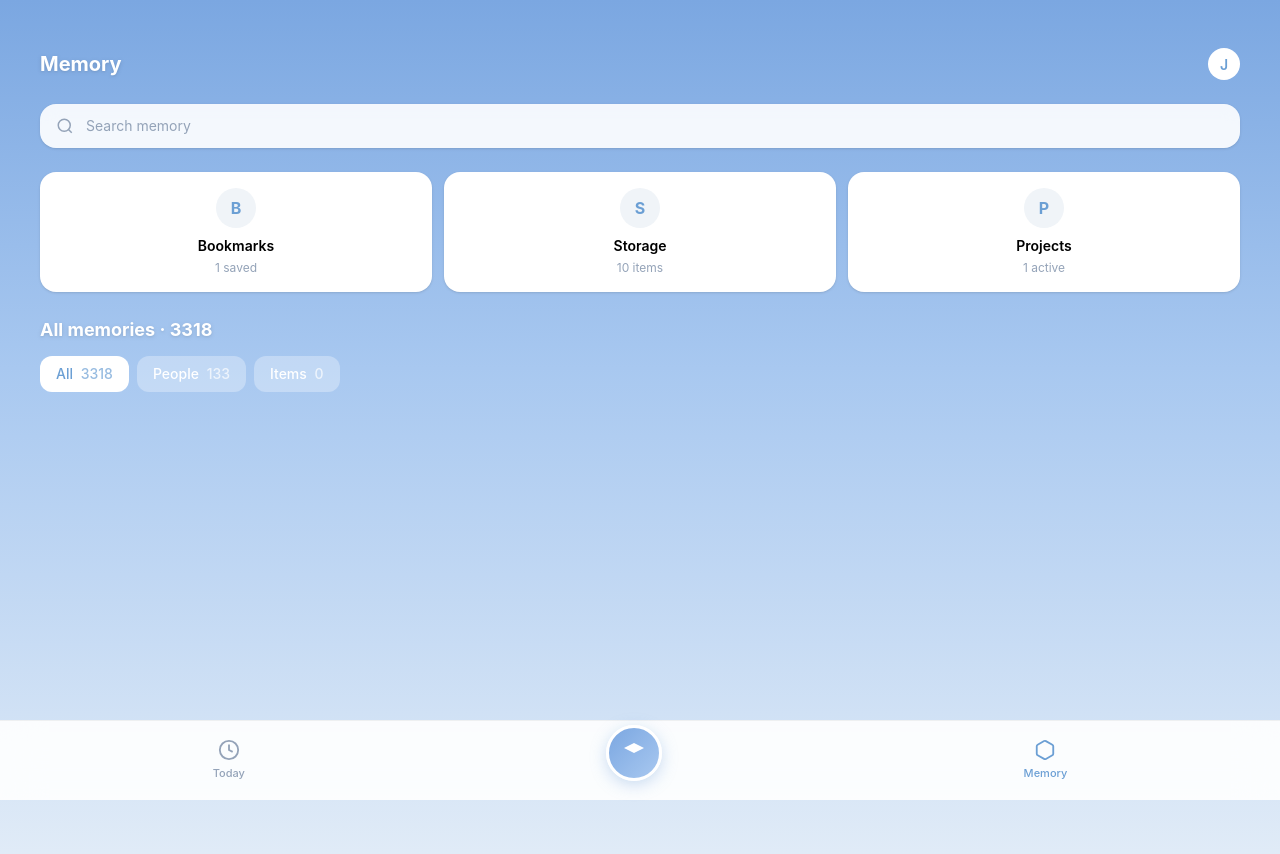
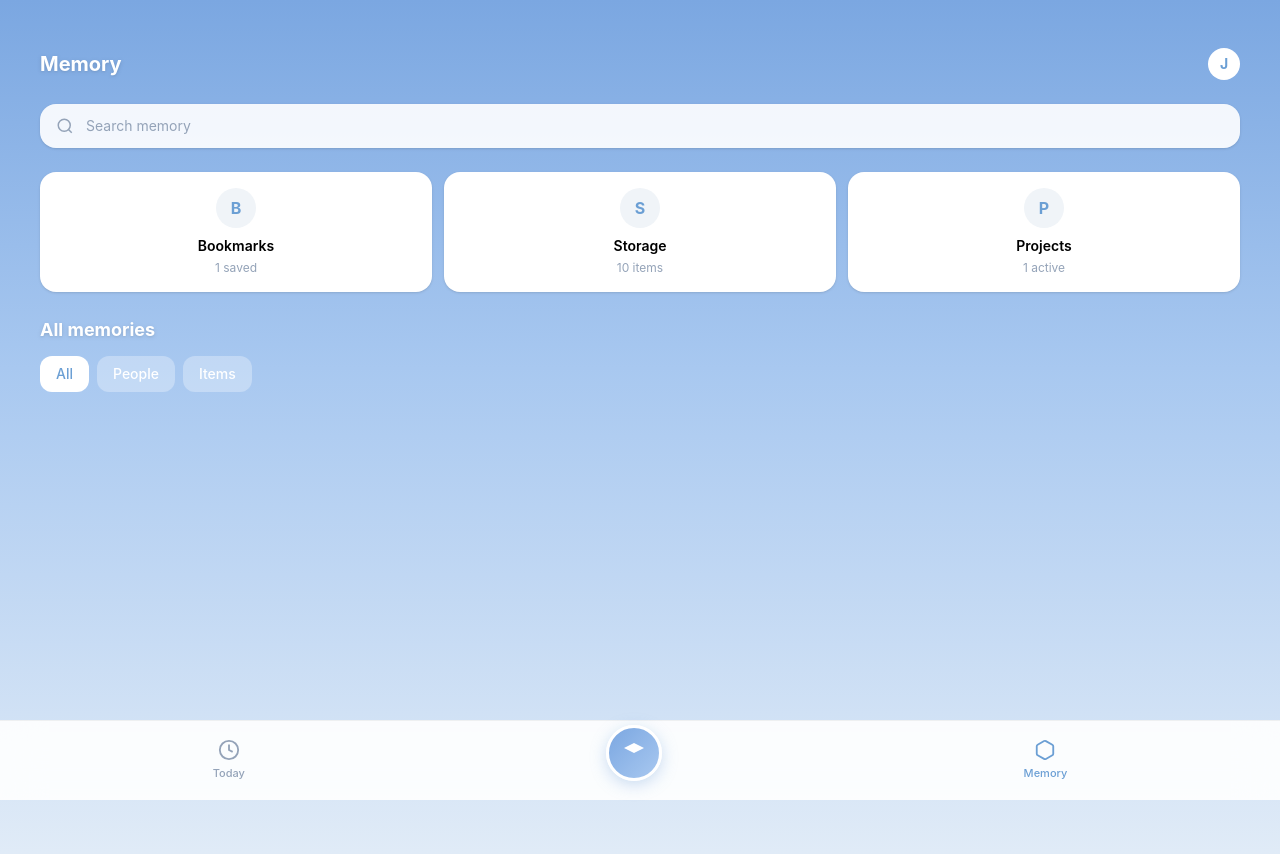
Before and after one commit to Nesio-app/Nesio_go, a React (Vite) app in the folder frontend/: page /memory in a window 1280 px wide. Shown: the top 854 px of the page. Built offline with nearby package versions, Linux system fonts and the light colour scheme.

Commit message:
ui: blue theme, no emoji, Today/Memory/Chat layout

```diff
--- a/frontend/src/pages/Memory.tsx
+++ b/frontend/src/pages/Memory.tsx
@@ -1,11 +1,5 @@
 import { useState } from 'react'
 import { useNavigate } from 'react-router-dom'
-
-const tags = [
-  { label: 'All', count: 3318, active: true },
-  { label: 'People', count: 133 },
-  { label: 'Items', count: 0 },
-]
 
 export default function MemoryPage() {
   const [activeTag, setActiveTag] = useState('All')
@@ -15,10 +9,10 @@ export default function MemoryPage() {
     <div className="min-h-screen px-5 pt-6 pb-24">
       <div className="flex items-center justify-between mb-6">
         <h1 className="text-white font-bold text-xl drop-shadow">Memory</h1>
-        <button onClick={() => nav('/chat')} className="avatar">J</button>
+        <button onClick={() => nav('/chat')} className="w-8 h-8 rounded-full bg-white flex items-center justify-center text-sm font-bold text-[#6B9FD4]">J</button>
       </div>
 
-      <div className="bg-white/90 backdrop-blur rounded-2xl flex items-center gap-3 px-4 py-3 mb-6 shadow-sm">
+      <div className="bg-white/90 rounded-2xl flex items-center gap-3 px-4 py-3 mb-6 shadow-sm">
         <svg width="18" height="18" viewBox="0 0 24 24" fill="none" stroke="#94A3B8" strokeWidth="2">
           <circle cx="11" cy="11" r="8"/><line x1="21" y1="21" x2="16.65" y2="16.65"/>
         </svg>
@@ -27,25 +21,25 @@ export default function MemoryPage() {
 
       <div className="grid grid-cols-3 gap-3 mb-6">
         {[
-          { icon: 'B', label: 'Bookmarks', sub: '1 saved' },
-          { icon: 'S', label: 'Storage', sub: '10 items' },
-          { icon: 'P', label: 'Projects', sub: '1 active' },
+          { label: 'Bookmarks', sub: '1 saved' },
+          { label: 'Storage', sub: '10 items' },
+          { label: 'Projects', sub: '1 active' },
         ].map((item, i) => (
           <div key={i} className="bg-white rounded-2xl p-4 flex flex-col items-center shadow-sm">
-            <div className="w-10 h-10 rounded-full bg-[#F0F4F8] flex items-center justify-center text-[#6B9FD4] font-bold mb-2">{item.icon}</div>
+            <div className="w-10 h-10 rounded-full bg-[#F0F4F8] flex items-center justify-center text-[#6B9FD4] font-bold mb-2">{item.label[0]}</div>
             <span className="font-semibold text-sm">{item.label}</span>
             <span className="text-xs text-[#94A3B8] mt-1">{item.sub}</span>
           </div>
         ))}
       </div>
 
-      <h2 className="text-lg font-bold mb-3 text-white drop-shadow">All memories · 3318</h2>
+      <h2 className="text-lg font-bold mb-3 text-white drop-shadow">All memories</h2>
 
-      <div className="flex gap-2 mb-4 overflow-x-auto">
-        {tags.map((t) => (
-          <button key={t.label} onClick={() => setActiveTag(t.label)}
-            className={`px-4 py-2 rounded-xl text-sm font-medium whitespace-nowrap ${activeTag === t.label ? 'bg-white text-[#6B9FD4]' : 'bg-white/30 text-white'}`}>
-            {t.label} <span className="ml-1 opacity-70">{t.count}</span>
+      <div className="flex gap-2 mb-4">
+        {['All', 'People', 'Items'].map((t) => (
+          <button key={t} onClick={() => setActiveTag(t)}
+            className={`px-4 py-2 rounded-xl text-sm font-medium ${activeTag === t ? 'bg-white text-[#6B9FD4]' : 'bg-white/30 text-white'}`}>
+            {t}
           </button>
         ))}
       </div>
```
